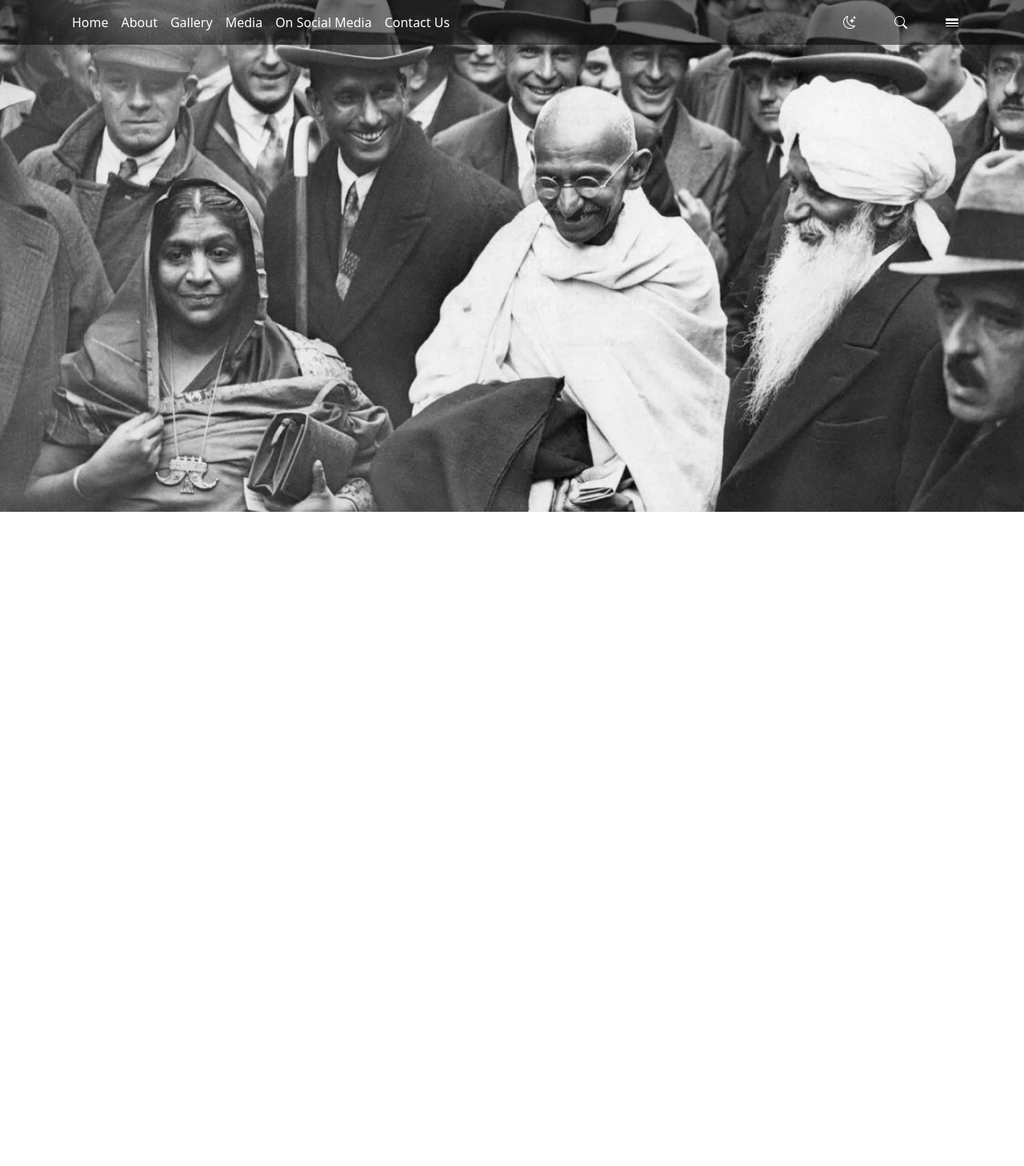
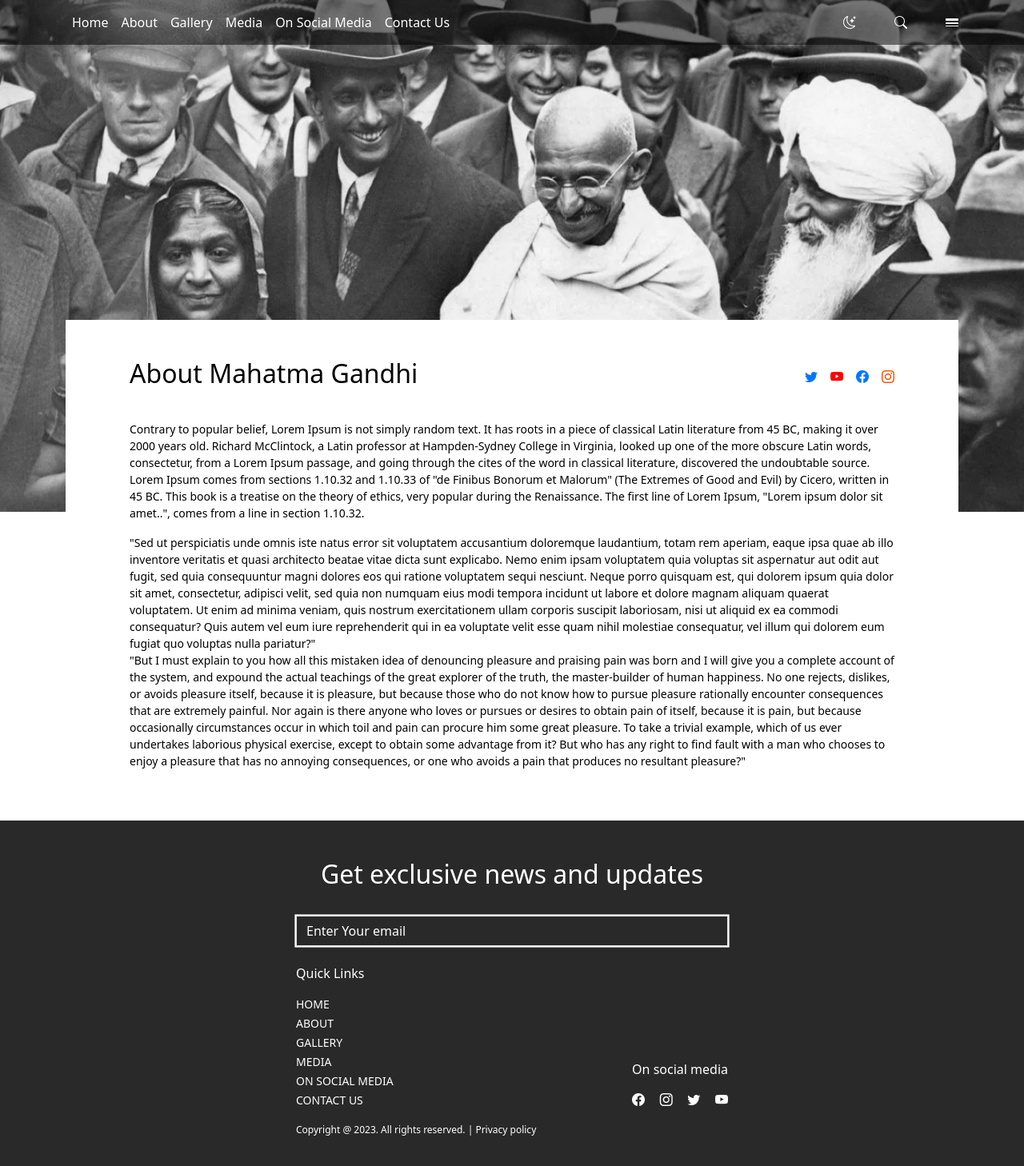
Before and after one commit to lalitjakhar/gandhi-blog, a React (Create React App) app: page / in a window 1280 px wide. Shown: the top 1458 px of the page at 80% size. Before the commit the page ends 800 px from the top, so only its background shows below. Built offline with nearby package versions, Linux system fonts and the light colour scheme.

Commit message:
initial commit

```diff
--- a/src/App.js
+++ b/src/App.js
@@ -2,11 +2,15 @@
 import 'bootstrap/dist/css/bootstrap.css';
 import 'bootstrap/dist/js/bootstrap.bundle.min.js';
 import Navbar from './components/Navbar/Navbar';
+import About from './components/About/About';
+import Footer from './components/Footer/Footer';
 
 function App() {
   return (
     <>
       <Navbar/>
+      <About/>
+      <Footer/>
     </>
   );
 }
--- a/src/components/About/About.css
+++ b/src/components/About/About.css
@@ -0,0 +1,32 @@
+.about_content_body{
+    background-color: #ffffff;
+    color: black;
+    margin-top: -15rem;
+    padding: 3rem 5rem;
+}
+.about_head_content{
+    display: flex;
+    justify-content: space-between;
+    margin-bottom: 2rem;
+}
+.about_content_icons{
+    display: flex;
+    align-items: center;
+    gap: 1rem;
+}
+.about_twitter_icon{
+    color: #0077ff;
+}
+.about_youtube_icon{
+    color: red;
+}
+.about_facebook_icon{
+    color: #0077ff;
+}
+.about_instagram_icon{
+    color: #ff5100;
+}
+.about_content_para p{
+    font-size: 14px;
+    font-weight: 500;
+}
--- a/src/components/About/About.jsx
+++ b/src/components/About/About.jsx
@@ -1,9 +1,27 @@
 import React from 'react';
+import './About.css';
 
 const About = () => {
     return (
         <>
-
+            <div className="container">
+                <div className="about_content_body">
+                    <div className="about_head_content">
+                        <h2>About Mahatma Gandhi</h2>
+                        <div className="about_content_icons">
+                            <i className="bi bi-twitter about_twitter_icon"></i>
+                            <i class="bi bi-youtube about_youtube_icon"></i>
+                            <i class="bi bi-facebook about_facebook_icon"></i>
+                            <i class="bi bi-instagram about_instagram_icon"></i>
+                        </div>
+                    </div>
+                    <div className="about_content_para">
+                        <p>Contrary to popular belief, Lorem Ipsum is not simply random text. It has roots in a piece of classical Latin literature from 45 BC, making it over 2000 years old. Richard McClintock, a Latin professor at Hampden-Sydney College in Virginia, looked up one of the more obscure Latin words, consectetur, from a Lorem Ipsum passage, and going through the cites of the word in classical literature, discovered the undoubtable source. Lorem Ipsum comes from sections 1.10.32 and 1.10.33 of "de Finibus Bonorum et Malorum" (The Extremes of Good and Evil) by Cicero, written in 45 BC. This book is a treatise on the theory of ethics, very popular during the Renaissance. The first line of Lorem Ipsum, "Lorem ipsum dolor sit amet..", comes from a line in section 1.10.32.</p>
+                        <p>"Sed ut perspiciatis unde omnis iste natus error sit voluptatem accusantium doloremque laudantium, totam rem aperiam, eaque ipsa quae ab illo inventore veritatis et quasi architecto beatae vitae dicta sunt explicabo. Nemo enim ipsam voluptatem quia voluptas sit aspernatur aut odit aut fugit, sed quia consequuntur magni dolores eos qui ratione voluptatem sequi nesciunt. Neque porro quisquam est, qui dolorem ipsum quia dolor sit amet, consectetur, adipisci velit, sed quia non numquam eius modi tempora incidunt ut labore et dolore magnam aliquam quaerat voluptatem. Ut enim ad minima veniam, quis nostrum exercitationem ullam corporis suscipit laboriosam, nisi ut aliquid ex ea commodi consequatur? Quis autem vel eum iure reprehenderit qui in ea voluptate velit esse quam nihil molestiae consequatur, vel illum qui dolorem eum fugiat quo voluptas nulla pariatur?" <br />
+                            "But I must explain to you how all this mistaken idea of denouncing pleasure and praising pain was born and I will give you a complete account of the system, and expound the actual teachings of the great explorer of the truth, the master-builder of human happiness. No one rejects, dislikes, or avoids pleasure itself, because it is pleasure, but because those who do not know how to pursue pleasure rationally encounter consequences that are extremely painful. Nor again is there anyone who loves or pursues or desires to obtain pain of itself, because it is pain, but because occasionally circumstances occur in which toil and pain can procure him some great pleasure. To take a trivial example, which of us ever undertakes laborious physical exercise, except to obtain some advantage from it? But who has any right to find fault with a man who chooses to enjoy a pleasure that has no annoying consequences, or one who avoids a pain that produces no resultant pleasure?"</p>
+                    </div>
+                </div>
+            </div>
         </>
     );
 }
--- a/src/components/Footer/Footer.css
+++ b/src/components/Footer/Footer.css
@@ -0,0 +1,74 @@
+.footer_content{
+    background-color: #292929;
+    color: #ffffff;
+}
+.footer_content_body{
+    padding: 3rem 18rem;
+}
+.footer_content_heading{
+    display: flex;
+    justify-content: center;
+    color: #ffffff;
+}
+.footer_content_heading h2{
+    color: #ffffff;
+    font-size: 32px;
+    font-weight: 500;
+}
+.footer_content_form input{
+    border-radius: 0;
+    background-color: transparent;
+    color: #ffffff;
+    box-shadow: 0 0 0 0.1rem #ffffff;
+}
+.footer_content_form .form-control:focus{
+    border: none;
+    color: #ffffff;
+    background-color: transparent;
+    outline: 0;
+    box-shadow: 0 0 0 0.1rem #ffffff;
+}
+.footer_content_form input::placeholder{
+    color: #ffffff
+}
+.footer_content_links{
+    display: flex;
+    justify-content: space-between;
+}
+.footer_links_box ul{
+    padding: 0;
+}
+.footer_links_box li{
+    list-style: none;
+    text-decoration: none;
+}
+.footer_links_box a{
+    text-decoration: none;
+    text-transform: uppercase;
+    color: #ffffff;
+    font-size: 14px;
+    font-weight: 400;
+    line-height: 10px;
+}
+.footer_link_heading p{
+    font-size: 16px;
+    font-weight: 500;
+    line-height: 20px;
+}
+.footer_content_icon_body{
+    padding-top: 7.5rem;
+}
+.footer_icon_content{
+    display: flex;
+    justify-content: space-between;
+}
+.footer_icon_heading p{
+    font-size: 16px;
+    font-weight: 500;
+    line-height: 20px;
+}
+.footer_copyright_content p{
+    font-size: 12px;
+    line-height: 20px;
+    font-weight: 500;
+}
--- a/src/components/Footer/Footer.jsx
+++ b/src/components/Footer/Footer.jsx
@@ -1,9 +1,64 @@
 import React from 'react';
+import './Footer.css';
 
 const Footer = () => {
     return (
         <>
-
+            <div className="footer_content">
+                <div className="container">
+                    <div className="footer_content_body">
+                        <div className="footer_content_heading">
+                            <h2>Get exclusive news and updates</h2>
+                        </div>
+                        <div className="footer_content_form pt-4">
+                            <input type="email" class="form-control" id="exampleInputEmail1" aria-describedby="emailHelp" placeholder="Enter Your email" />
+                        </div>
+                        <div className="footer_content_links pt-4">
+                            <div className="footer_link_body">
+                                <div className="footer_link_heading">
+                                    <p>Quick Links</p>
+                                </div>
+                                <div className="footer_links_box">
+                                    <ul>
+                                        <li>
+                                            <a href="">Home</a>
+                                        </li>
+                                        <li>
+                                            <a href="">About</a>
+                                        </li>
+                                        <li>
+                                            <a href="">Gallery</a>
+                                        </li>
+                                        <li>
+                                            <a href="">Media</a>
+                                        </li>
+                                        <li>
+                                            <a href="">On Social Media</a>
+                                        </li>
+                                        <li>
+                                            <a href="">Contact Us</a>
+                                        </li>
+                                    </ul>
+                                </div>
+                            </div>
+                            <div className="footer_content_icon_body">
+                                <div className="footer_icon_heading">
+                                    <p>On social media</p>
+                                </div>
+                                <div className="footer_icon_content">
+                                    <i class="bi bi-facebook"></i>
+                                    <i class="bi bi-instagram"></i>
+                                    <i class="bi bi-twitter"></i>
+                                    <i class="bi bi-youtube"></i>
+                                </div>
+                            </div>
+                        </div>
+                        <div className="footer_copyright_content">
+                            <p>Copyright @ 2023. All rights reserved. | Privacy policy</p>
+                        </div>
+                    </div>
+                </div>
+            </div>
         </>
     );
 }
```
